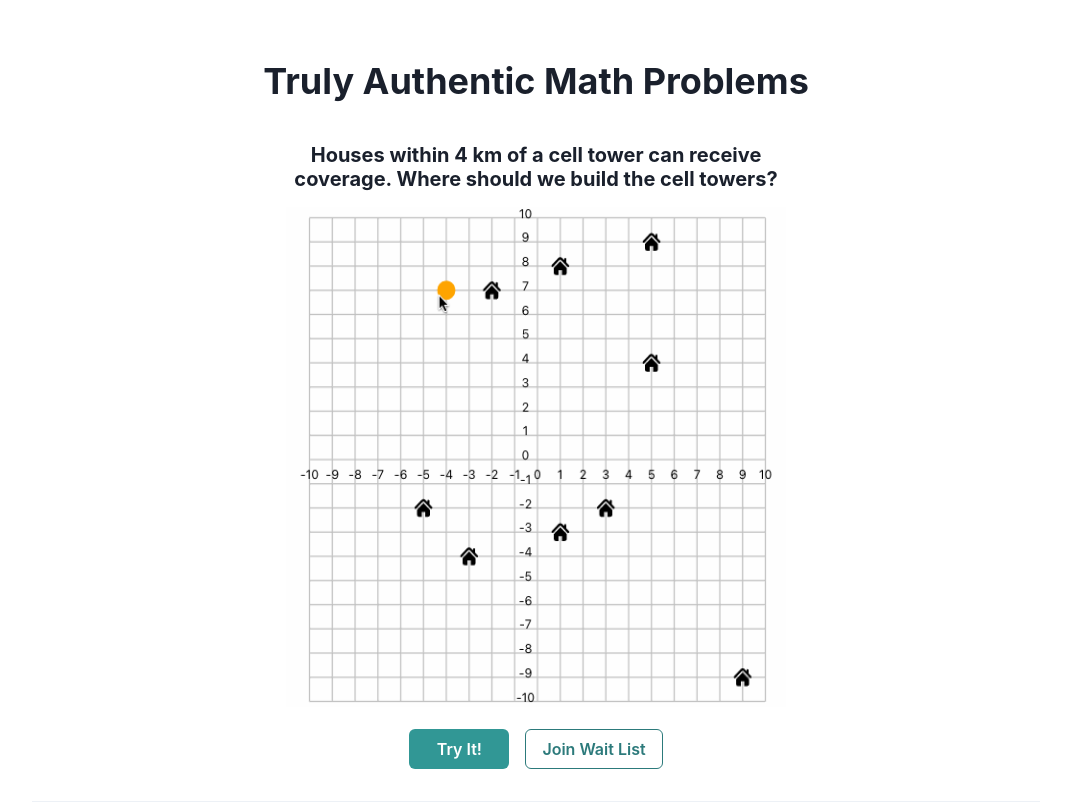
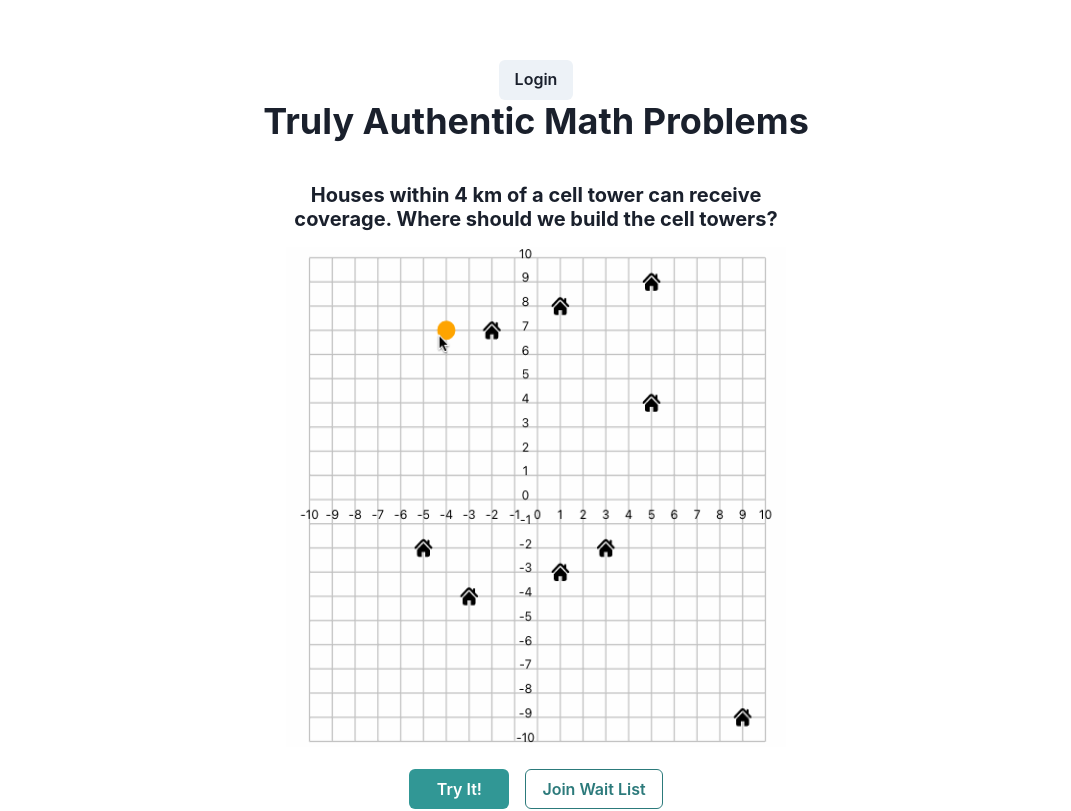
Before and after one commit to commanderking/reasonloop, a Next.js app: page / in a window 1280 px wide. Shown: the top 811 px of the page, without its empty margins (104-1175 px from the left). Built offline with nearby package versions, Linux system fonts and the light colour scheme; no server answers.

Commit message:
get auth0-react working

```diff
--- a/package.json
+++ b/package.json
@@ -9,6 +9,7 @@
   },
   "dependencies": {
     "@apollo/client": "^3.4.7",
+    "@auth0/auth0-react": "^1.6.0",
     "@chakra-ui/icons": "^1.0.11",
     "@chakra-ui/react": "^1.5.0",
     "@emotion/react": "^11",
--- a/pages/_app.js
+++ b/pages/_app.js
@@ -6,6 +6,7 @@ import {
   useQuery,
   gql,
 } from "@apollo/client";
+import { Auth0Provider } from "@auth0/auth0-react";
 
 const client = new ApolloClient({
   uri: "http://localhost:4000/graphql",
@@ -14,6 +15,11 @@ const client = new ApolloClient({
 
 function MyApp({ Component, pageProps }) {
   return (
+    <Auth0Provider
+      domain={process.env.NEXT_PUBLIC_AUTH0_DOMAIN}
+      clientId={process.env.NEXT_PUBLIC_AUTH0_CLIENT_ID}
+      redirectUri={process.env.NEXT_PUBLIC_REDIRECT_URI}
+    >
       <ApolloProvider client={client}>
         <ChakraProvider theme={theme}>
           <Box maxWidth="1048px" margin="auto" padding="20px" mt={10}>
@@ -21,6 +27,7 @@ function MyApp({ Component, pageProps }) {
           </Box>
         </ChakraProvider>
       </ApolloProvider>
+    </Auth0Provider>
   );
 }
 
--- a/pages/index.js
+++ b/pages/index.js
@@ -11,14 +11,17 @@ import {
 import Image from "next/image";
 import Link from "next/link";
 import AuthenticTable from "components/home/AuthenticTable";
+import { useAuth0 } from "@auth0/auth0-react";
 
 export default function Home() {
+  const { loginWithRedirect } = useAuth0();
   return (
     <Box textAlign="center">
       <Head textAlign="center">
         <title>Reason Loop - Truly Authentic Math Problems</title>
         <link rel="icon" href="/favicon.ico" />
       </Head>
+      <Button onClick={() => loginWithRedirect()}>Login</Button>
 
       <Box>
         <Heading>Truly Authentic Math Problems</Heading>
```
Also changed, not shown: 1 other file (tests, documents, lock files or other folders). Lines whose indentation alone changed are shown as unchanged.
